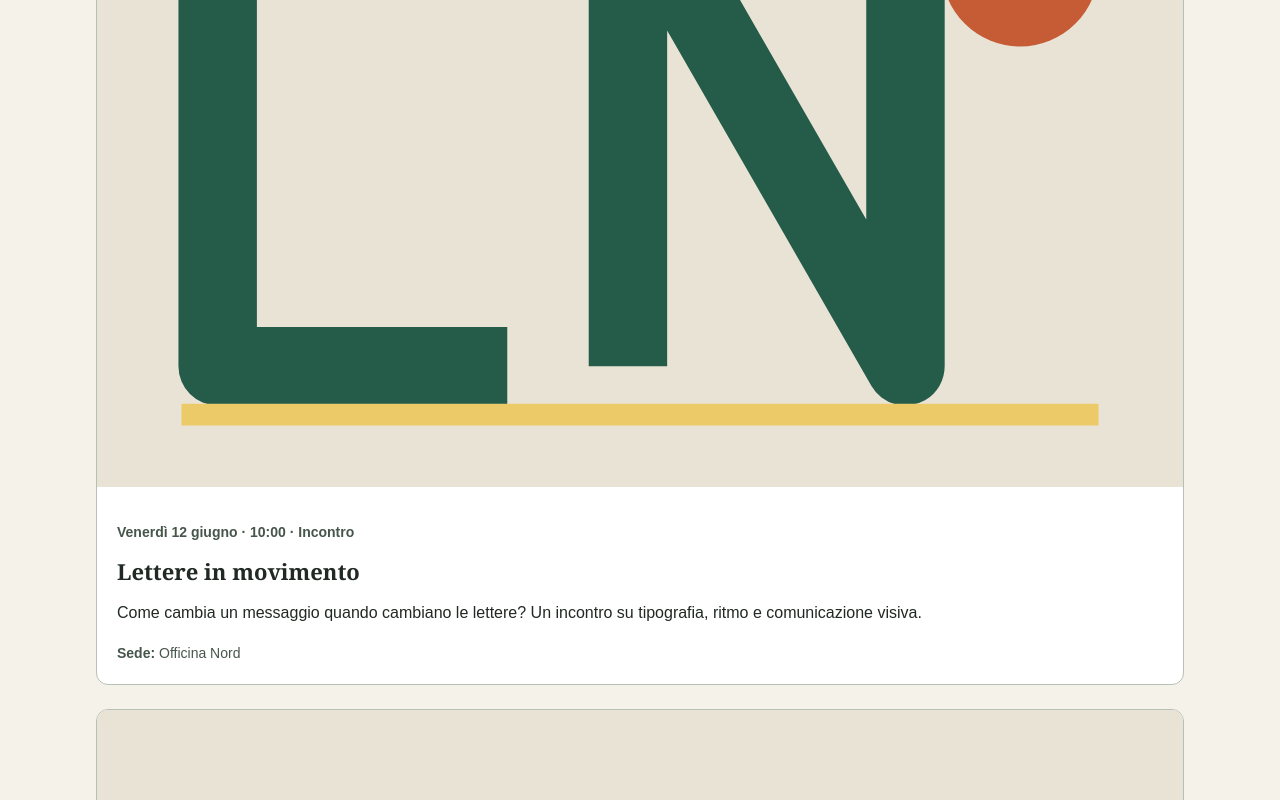
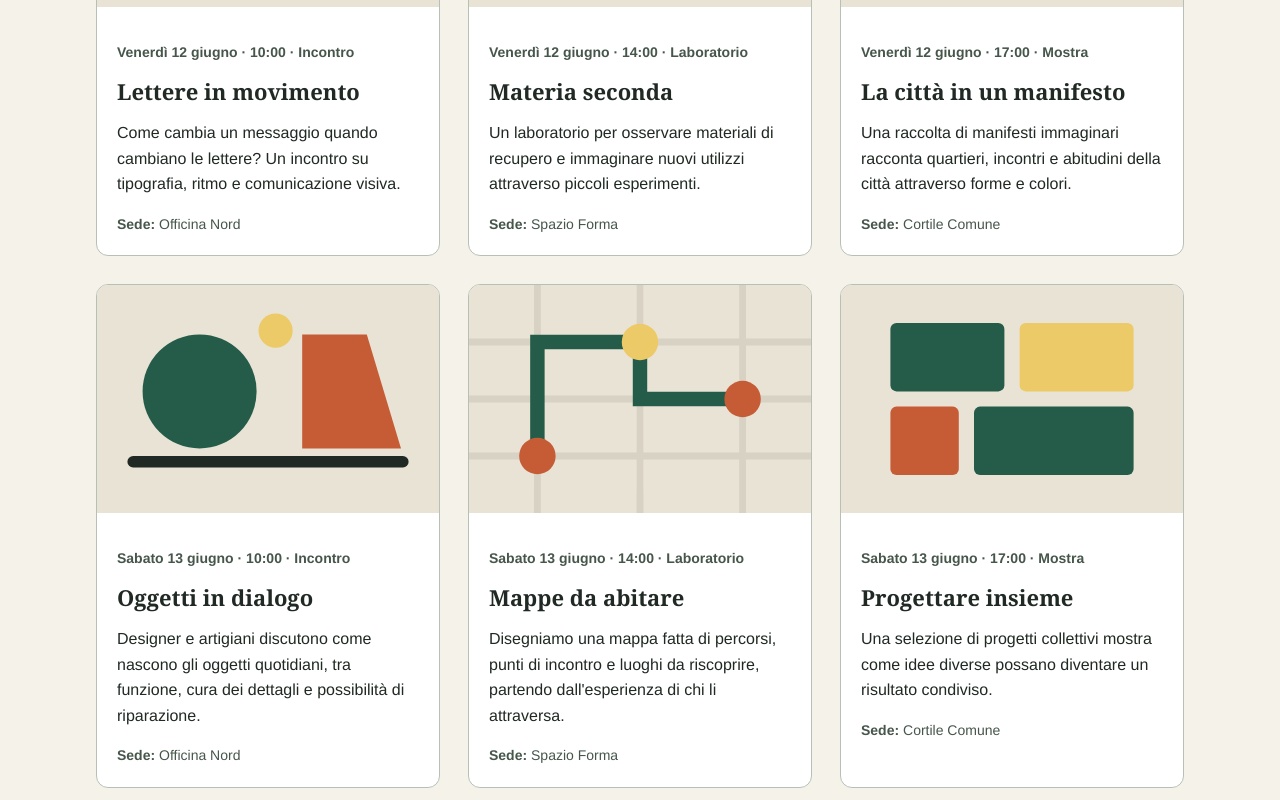
Before and after one commit to LetiziaBeccaria/festival-segnale, a plain HTML site: page programma.html in a window 1280 px wide. Shown: the part 780-1580 px from the top of the page. Drawn offline with Linux system fonts and the light colour scheme.

Commit message:
sito modificato

```diff
--- a/programma.html
+++ b/programma.html
@@ -48,6 +48,45 @@
             <p class="event-place"><strong>Sede:</strong> Spazio Forma</p>
           </div>
         </article>
+        <article class="event-card">
+  <img src="assets/citta-manifesto.svg" alt="Rettangoli colorati compongono una città astratta." width="900" height="600">
+  <div class="event-body">
+    <p class="event-meta">Venerdì 12 giugno · 17:00 · Mostra</p>
+    <h3>La città in un manifesto</h3>
+    <p>Una raccolta di manifesti immaginari racconta quartieri, incontri e abitudini della città attraverso forme e colori.</p>
+    <p class="event-place"><strong>Sede:</strong> Cortile Comune</p>
+  </div>
+</article>
+
+<article class="event-card">
+  <img src="assets/oggetti-dialogo.svg" alt="Due forme geometriche si fronteggiano sopra una linea comune." width="900" height="600">
+  <div class="event-body">
+    <p class="event-meta">Sabato 13 giugno · 10:00 · Incontro</p>
+    <h3>Oggetti in dialogo</h3>
+    <p>Designer e artigiani discutono come nascono gli oggetti quotidiani, tra funzione, cura dei dettagli e possibilità di riparazione.</p>
+    <p class="event-place"><strong>Sede:</strong> Officina Nord</p>
+  </div>
+</article>
+
+<article class="event-card">
+  <img src="assets/mappe-abitare.svg" alt="Un percorso collega tre punti su una mappa geometrica." width="900" height="600">
+  <div class="event-body">
+    <p class="event-meta">Sabato 13 giugno · 14:00 · Laboratorio</p>
+    <h3>Mappe da abitare</h3>
+    <p>Disegniamo una mappa fatta di percorsi, punti di incontro e luoghi da riscoprire, partendo dall'esperienza di chi li attraversa.</p>
+    <p class="event-place"><strong>Sede:</strong> Spazio Forma</p>
+  </div>
+</article>
+
+<article class="event-card">
+  <img src="assets/progettare-insieme.svg" alt="Moduli di colori diversi si incastrano in una composizione comune." width="900" height="600">
+  <div class="event-body">
+    <p class="event-meta">Sabato 13 giugno · 17:00 · Mostra</p>
+    <h3>Progettare insieme</h3>
+    <p>Una selezione di progetti collettivi mostra come idee diverse possano diventare un risultato condiviso.</p>
+    <p class="event-place"><strong>Sede:</strong> Cortile Comune</p>
+  </div>
+</article>
         <!-- Aggiungere qui gli altri quattro eventi indicati in istruzioni/CONTENUTI-EVENTI.md. -->
       </div>
     </section>
--- a/style.css
+++ b/style.css
@@ -3,11 +3,11 @@
 
 /* Scelte comuni: ogni regola usa var() per richiamarne il valore. */
 :root {
-  --colore-primario: #245c49;
-  --colore-primario-scuro: #173f32;
+  --colore-primario: #e3640f;
+  --colore-primario-scuro: #ff8000;
   --colore-sfondo: #f5f2e9;
   --colore-testo: #202923;
-  --font-testo: Arial, Helvetica, sans-serif;
+  --font-testo: Poppins, Helvetica, sans-serif;
   --font-titoli: Georgia, "Times New Roman", serif;
 }
 
@@ -45,7 +45,7 @@ a:focus-visible {
 
 .site-header {
   padding: 1.25rem 0;
-  border-bottom: 4px solid #d8d2c5;
+  border-bottom: 4px solid var(--colore-primario);
 }
 
 .brand {
@@ -71,7 +71,7 @@ nav {
 nav a {
   display: inline-block;
   margin-right: 1rem;
-  padding: 0.25rem 0;
+  padding: 0.75rem 0;
 }
 
 nav a[aria-current="page"] {
@@ -157,9 +157,14 @@ h3 {
 }
 
 /* Qui inseriremo la regola .event-grid durante la demo. */
+.event-grid {
+  display: grid;
+  grid-template-columns: minmax(0, 1fr);
+  gap: 1.75rem;
+}
 
 .event-card {
-  margin-bottom: 1.5rem;
+  margin-bottom: 0;
   overflow: hidden;
   border: 1px solid #b7c0b7;
   border-radius: 0.75rem;
@@ -173,7 +178,9 @@ h3 {
 }
 
 .event-body {
+  min-width:0;
   padding: 1.25rem;
+  overflow-wrap: anywhere;
 }
 
 .event-body p:last-child {
@@ -205,4 +212,14 @@ h3 {
   top: 1rem;
 }
 
-/* Qui aggiungeremo la media query durante la demo. */
+@media (min-width: 600px) {
+  .event-grid {
+    grid-template-columns: repeat(2, minmax(0, 1fr));
+  }
+}
+
+@media (min-width: 1024px) {
+  .event-grid {
+    grid-template-columns: repeat(3, minmax(0, 1fr));
+  }
+}
```
